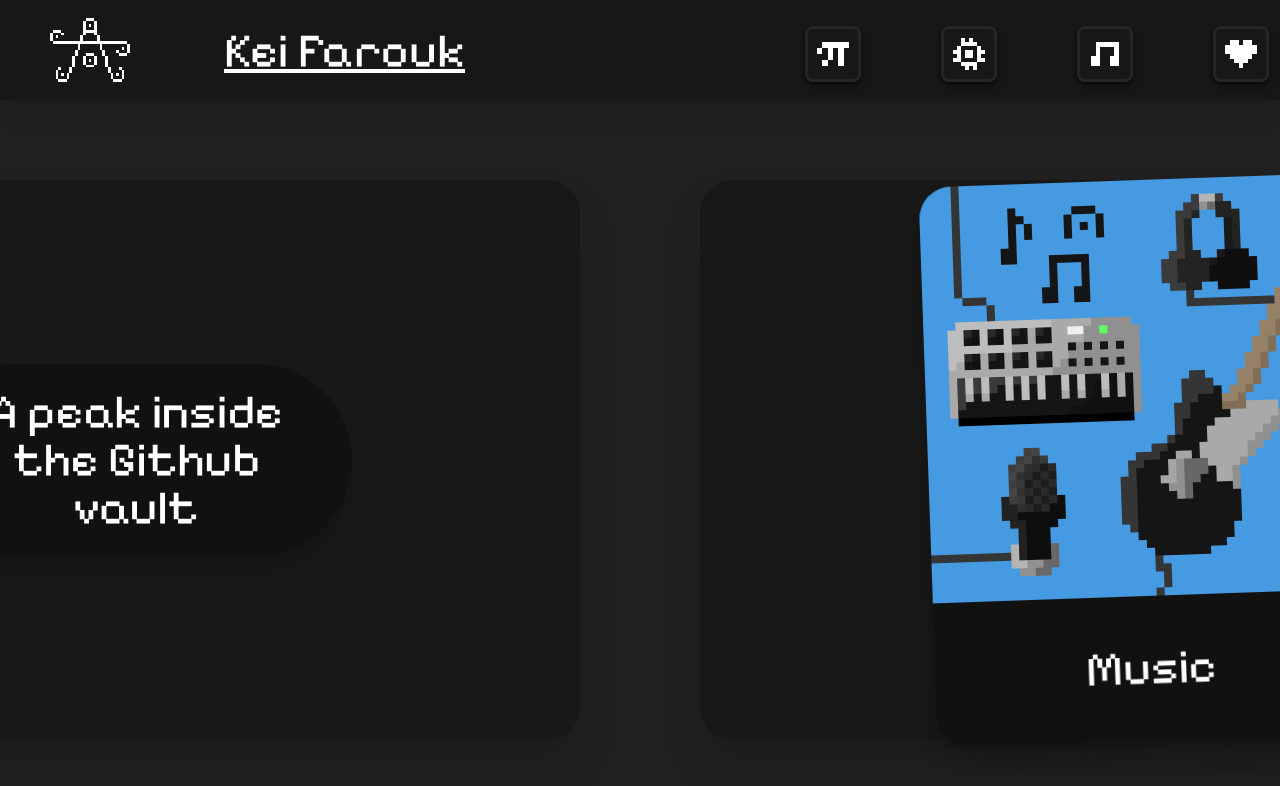
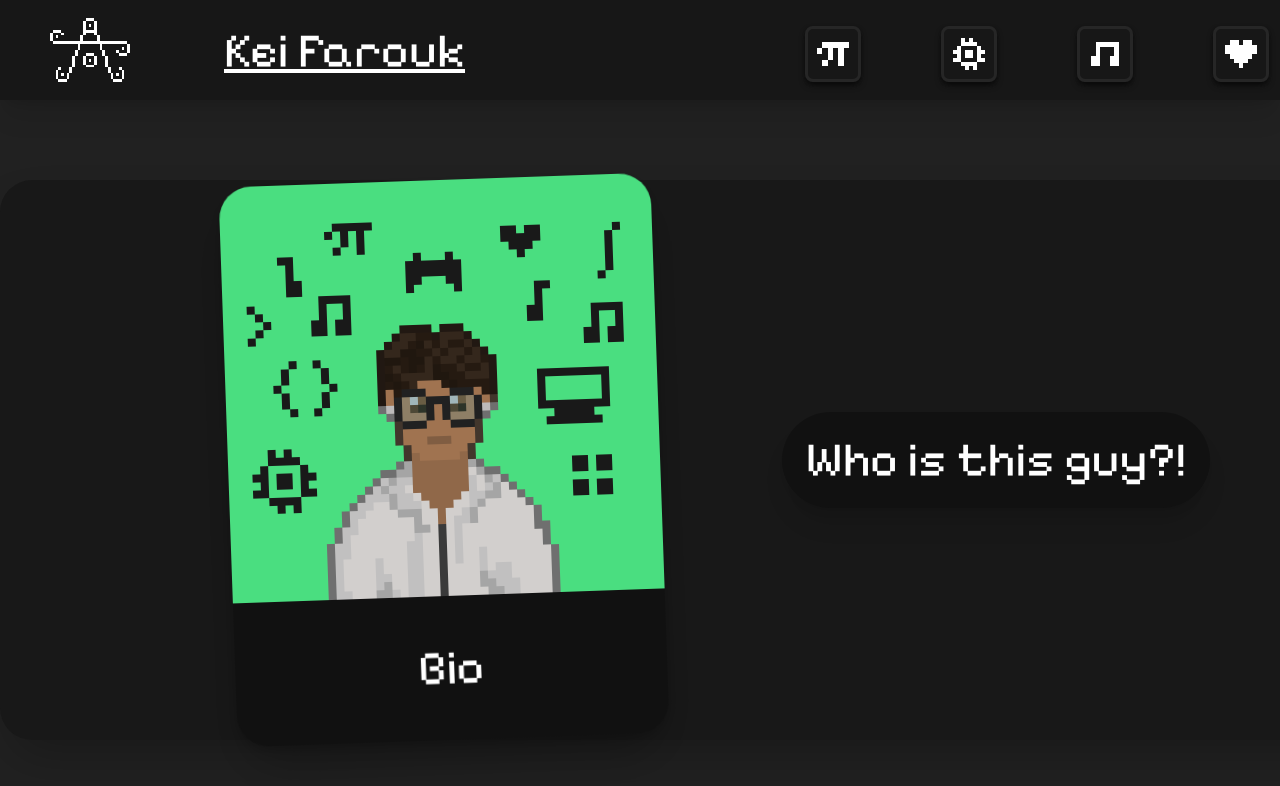
Before and after one commit to CadmusKei/Portfolio, a React (Vite) app: page / in a window 1280 px wide. Shown: the top 786 px of the page. Built offline with nearby package versions, Linux system fonts and the light colour scheme.

Commit message:
Center fix

```diff
--- a/src/App.jsx
+++ b/src/App.jsx
@@ -31,17 +31,19 @@ function App() {
 
   return (
     <>
+      <div>
         <Nav />
         <div
             ref={scrollRef}
-        className="flex space-x-30 w-full h-screen bg-[#212121] overflow-x-hidden overflow-y-hidden justify-center items-center"
-      >
+          className="flex space-x-30 w-full h-screen bg-[#212121] overflow-x-hidden overflow-y-hidden items-center">
           <Poster name="Bio" desc="Who is this guy?!" image={posterImage} className="mt-40"/>
           <Poster name="Projects" desc="A peak inside the Github vault"  image={CSImage} className="mt-40"/>
           <Poster name="Music" desc="Lo-fi beats to debug to"  image={musicImage} className="mt-40"/>
           <Poster name="Art" desc="My digital napkin sketches." className="mt-40"/>
         </div>
+      </div>
     </>
+
   );
 }
 
```
Lines whose indentation alone changed are shown as unchanged.
